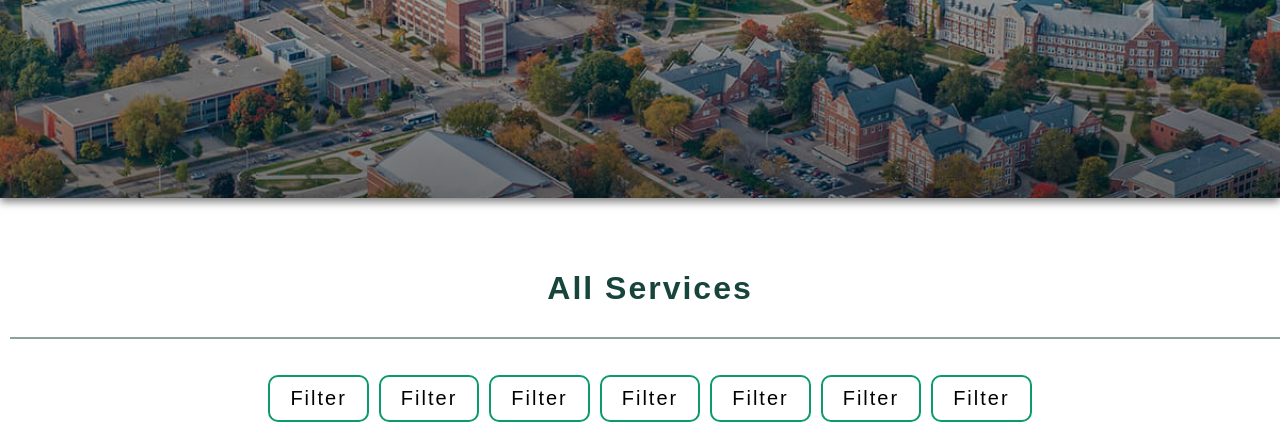
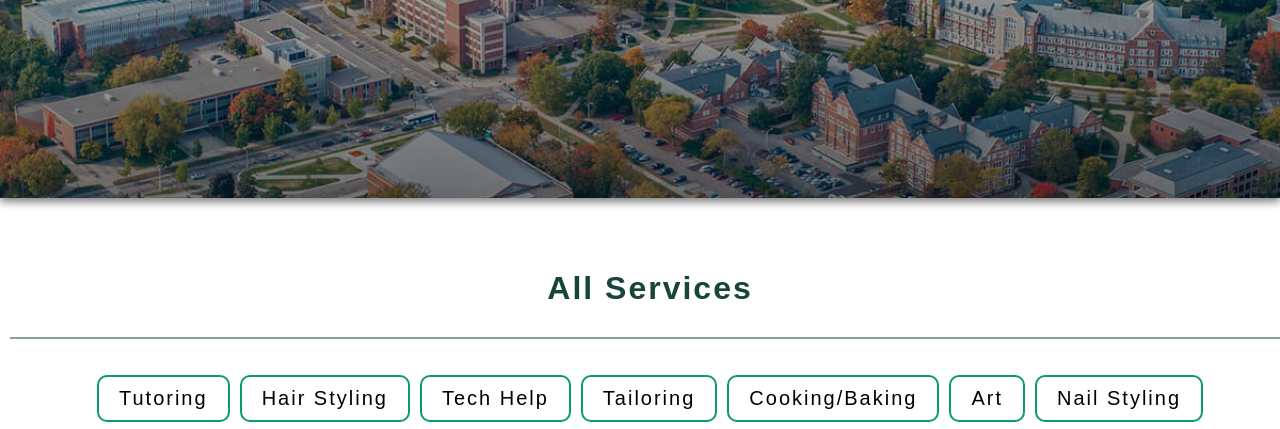
Before and after one commit to devang-sethi/Spartahack, a website: page directory.html in a window 1280 px wide. Shown: the part 468-897 px from the top of the page. Drawn offline with Linux system fonts and the light colour scheme.

Commit message:
Update directory.html
Changed button text to have categories

```diff
--- a/directory.html
+++ b/directory.html
@@ -28,14 +28,16 @@
     <section id="services">
         <h2>All Services</h2>
         <ul id="services-filter">
-            <li><button>Filter</button></li>
-            <li><button>Filter</button></li>
-            <li><button>Filter</button></li>
-            <li><button>Filter</button></li>
-            <li><button>Filter</button></li>
-            <li><button>Filter</button></li>
-            <li><button>Filter</button></li>
-
+            <li><button>Tutoring</button></li>
+            <li><button>Hair Styling</button></li>
+            <li><button>Tech Help</button></li>
+            <li><button>Tailoring</button></li>
+            <li><button>Cooking/Baking</button></li>
+            <li><button>Art</button></li>
+            <li><button>Nail Styling</button></li>
+            <li><button>Fitness Training</button></li>
+            <li><button>Writing Assistance</button></li>
+            <li><button>Event Planning</button></li>
         </ul>
 
         <ul id="individual-service">
```
